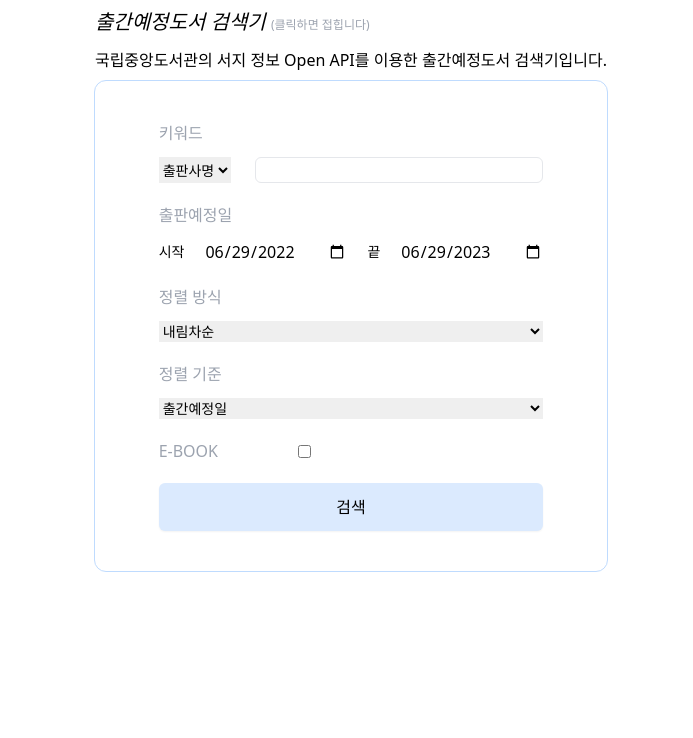
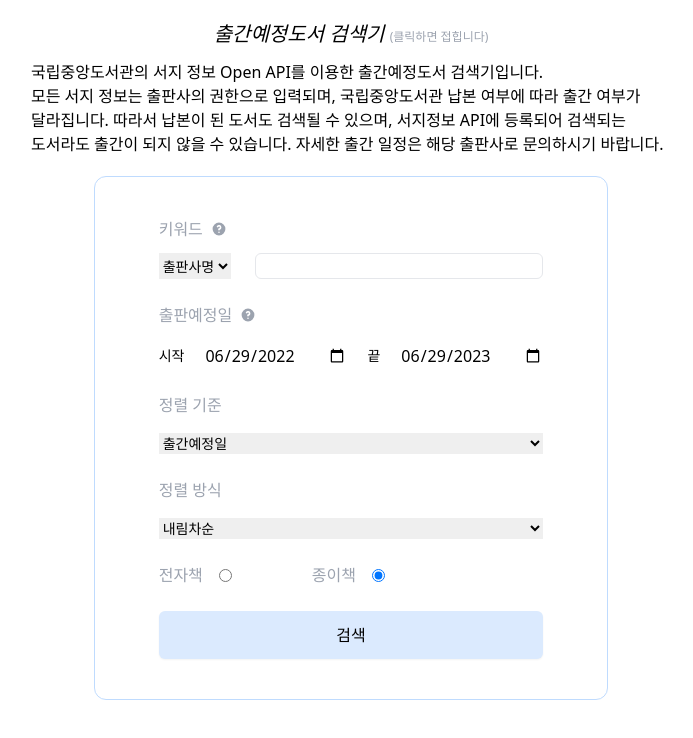
Before and after one commit to tyange/to-be-published, a Vue app: page / in a window 1280 px wide. Shown: the top 738 px of the page, without its empty margins (289-982 px from the left). Built offline with nearby package versions, Linux system fonts and the light colour scheme.

Commit message:
complete guide & intro

```diff
--- a/package.json
+++ b/package.json
@@ -11,6 +11,7 @@
     "lint": "eslint . --ext .vue,.js,.jsx,.cjs,.mjs,.ts,.tsx,.cts,.mts --fix --ignore-path .gitignore"
   },
   "dependencies": {
+    "@heroicons/vue": "^1.0.6",
     "axios": "^0.27.2",
     "pinia": "^2.0.14",
     "vue": "^3.2.37",
--- a/src/components/BookForm.vue
+++ b/src/components/BookForm.vue
@@ -1,6 +1,7 @@
 <script setup lang="ts">
 import { ref } from "vue";
 import { useBooksStore } from "@/stores/books";
+import FormGuide from "@/components/FormGuide.vue";
 
 const store = useBooksStore();
 
@@ -14,7 +15,9 @@ const enteredKeyword = ref("");
 
 // date
 const enteredStartingDate = ref(now.toISOString().slice(0, 10));
-const enteredEndDate = ref(new Date(now.setFullYear(now.getFullYear() + 1)).toISOString().slice(0, 10));
+const enteredEndDate = ref(
+  new Date(now.setFullYear(now.getFullYear() + 1)).toISOString().slice(0, 10)
+);
 
 // "ASC", "DESC"
 const selectedOrderBy = ref("DESC");
@@ -24,7 +27,6 @@ const selectedSort = ref("PUBLISH_PREDATE");
 
 // "Y", "N"
 const isEbook = ref("N");
-
 
 const submitToSeojiAPI = (e: Event) => {
   e.preventDefault();
@@ -41,11 +43,14 @@ const submitToSeojiAPI = (e: Event) => {
 };
 </script>
 <template>
-  <form v-on:submit="submitToSeojiAPI" class="flex flex-col gap-5 py-10 px-16 border border-blue-200 rounded-xl">
+  <form v-on:submit="submitToSeojiAPI" class="flex flex-col gap-6 py-10 px-16 border border-blue-200 rounded-xl">
     <fieldset>
-      <legend class="text-gray-400 mb-3">
+      <div class="flex items-center mb-3 gap-2">
+        <legend class="text-gray-400">
           키워드
         </legend>
+        <FormGuide guide-for="keyword" />
+      </div>
       <div class="flex justify-between">
         <select name="keyword-type" v-model="selectedKeywordType" class="text-sm">
           <option value="isbn">ISBN</option>
@@ -64,9 +69,12 @@ const submitToSeojiAPI = (e: Event) => {
       </div>
     </fieldset>
     <fieldset>
-      <legend class="text-gray-400 mb-3">
+      <div class="flex items-center mb-4 gap-2">
+        <legend class="text-gray-400">
           출판예정일
         </legend>
+        <FormGuide guide-for="pre-publish" />
+      </div>
       <div class="flex gap-5">
         <div class="flex items-center gap-5">
           <label for="pre-publishing-start-date" class="text-sm">
@@ -84,20 +92,11 @@ const submitToSeojiAPI = (e: Event) => {
     </fieldset>
     <fieldset>
       <div class="flex flex-col gap-3">
-        <label for="order-by" class="text-gray-400">
-          정렬 방식
-        </label>
-        <select name="order-by" v-model="selectedOrderBy" class="text-sm">
-          <option value="ASC">오름차순</option>
-          <option value="DESC">내림차순</option>
-        </select>
-      </div>
-    </fieldset>
-    <fieldset>
-      <div class="flex flex-col gap-3">
+        <div class="flex items-center mb-1 gap-1">
           <label for="sort" class="text-gray-400">
             정렬 기준
           </label>
+        </div>
         <select name="sort" v-model="selectedSort" class="text-sm">
           <option value="PUBLISH_PREDATE">출간예정일</option>
           <option value="INPUT_DATE">서지 정보 등록 날짜</option>
@@ -107,11 +106,32 @@ const submitToSeojiAPI = (e: Event) => {
       </div>
     </fieldset>
     <fieldset>
+      <div class="flex flex-col gap-3">
+        <div class="flex items-center mb-1 gap-1">
+          <label for="order-by" class="text-gray-400">
+            정렬 방식
+          </label>
+        </div>
+        <select name="order-by" v-model="selectedOrderBy" class="text-sm">
+          <option value="ASC">오름차순</option>
+          <option value="DESC">내림차순</option>
+        </select>
+      </div>
+    </fieldset>
+    <fieldset>
       <div class="flex items-center gap-20">
+        <div class="flex items-center gap-4">
           <label for="ebook" class="text-gray-400">
-          E-BOOK
+            전자책
           </label>
-        <input type="checkbox" name="ebook" v-model="isEbook" value="Y">
+          <input type="radio" name="ebook" v-model="isEbook" value="Y">
+        </div>
+        <div class="flex items-center gap-4">
+          <label for="ebook" class="text-gray-400">
+            종이책
+          </label>
+          <input type="radio" name="ebook" checked v-model="isEbook" value="N">
+        </div>
       </div>
     </fieldset>
     <button class="rounded-md shadow-sm w-full p-3 bg-blue-100 hover:bg-blue-300 transition-all">
--- /dev/null
+++ b/src/components/FormGuide.vue
@@ -0,0 +1,38 @@
+<script setup lang="ts">
+import { computed, ref } from "vue";
+import { QuestionMarkCircleIcon } from "@heroicons/vue/solid";
+
+const isOpen = ref(false);
+
+const props = defineProps<{
+  guideFor: string
+}>();
+
+const keywordGuide = "키워드가 없을 경우 전체 검색 결과를 나타냅니다.";
+const prePublishGuide = "등록된 출판예정일의 범위를 지정합니다.";
+const isEbookGuide = "전자책 옵션을 체크하면 출간 예정 전자책을 검색할 수 있습니다.";
+
+const guideMessage = computed(() => {
+  switch (props.guideFor) {
+    case "keyword":
+      return keywordGuide;
+    case "pre-publish":
+      return prePublishGuide;
+    case "isEbook":
+      return isEbookGuide;
+    default:
+      return "검색 안내.";
+  }
+});
+
+const guideToggleHandler = () => {
+  isOpen.value = !isOpen.value;
+};
+</script>
+
+<template>
+  <div class="flex items-center gap-2 text-sm text-gray-400" v-bind:class="{'inline':isOpen}" v-on:click="guideToggleHandler">
+    <QuestionMarkCircleIcon class="h-4 w-4 text-gray-400" />
+    <span v-bind:class="{'inline': isOpen, 'hidden': !isOpen}">{{ guideMessage }}</span>
+  </div>
+</template>
--- a/src/components/IntroHeader.vue
+++ b/src/components/IntroHeader.vue
@@ -1,7 +1,7 @@
 <template>
-  <details open="true">
+  <details open="true" class="w-6/12">
     <summary>
-      <p class="text-xl italic">
+      <p class="text-xl italic text-center">
         출간예정도서 검색기
         <span class="text-xs not-italic hidden text-gray-400">
           (클릭하면 접힙니다)
@@ -9,12 +9,17 @@
       </p>
     </summary>
     <p class="mt-3">
-      국립중앙도서관의 서지 정보 Open API를 이용한 출간예정도서 검색기입니다.
+      국립중앙도서관의 서지 정보 Open API를 이용한 출간예정도서 검색기입니다.<br>모든 서지 정보는 출판사의 권한으로 입력되며, 국립중앙도서관 납본 여부에 따라 출간 여부가 달라집니다. 따라서 납본이 된
+      도서도 검색될 수 있으며, 서지정보 API에 등록되어 검색되는 도서라도 출간이 되지 않을 수 있습니다. 자세한 출간 일정은 해당 출판사로 문의하시기 바랍니다.
     </p>
   </details>
 </template>
 
 <style>
+details {
+  word-break: keep-all;
+}
+
 details summary::marker {
   display: none;
   content: "";
--- a/src/views/HomeView.vue
+++ b/src/views/HomeView.vue
@@ -5,7 +5,7 @@ import BookForm from "@/components/BookForm.vue";
 </script>
 
 <template>
-  <header class="w-full flex justify-center items-center h-20">
+  <header class="w-full flex justify-center items-center h-44">
     <IntroHeader/>
   </header>
   <main class="w-full flex justify-center items-center">
```
Also changed, not shown: 1 other file (tests, documents, lock files or other folders). Lines whose indentation alone changed are shown as unchanged.
